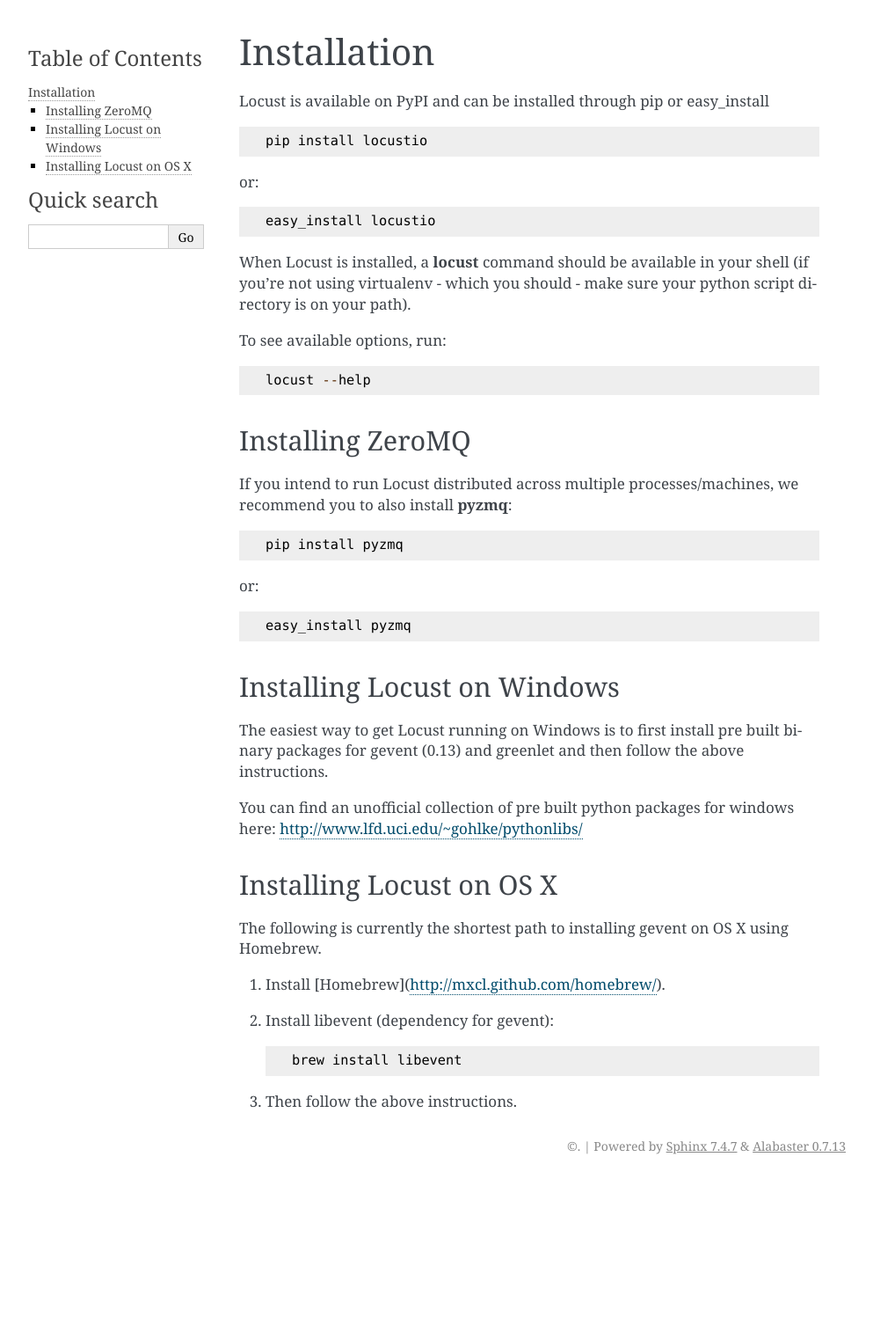
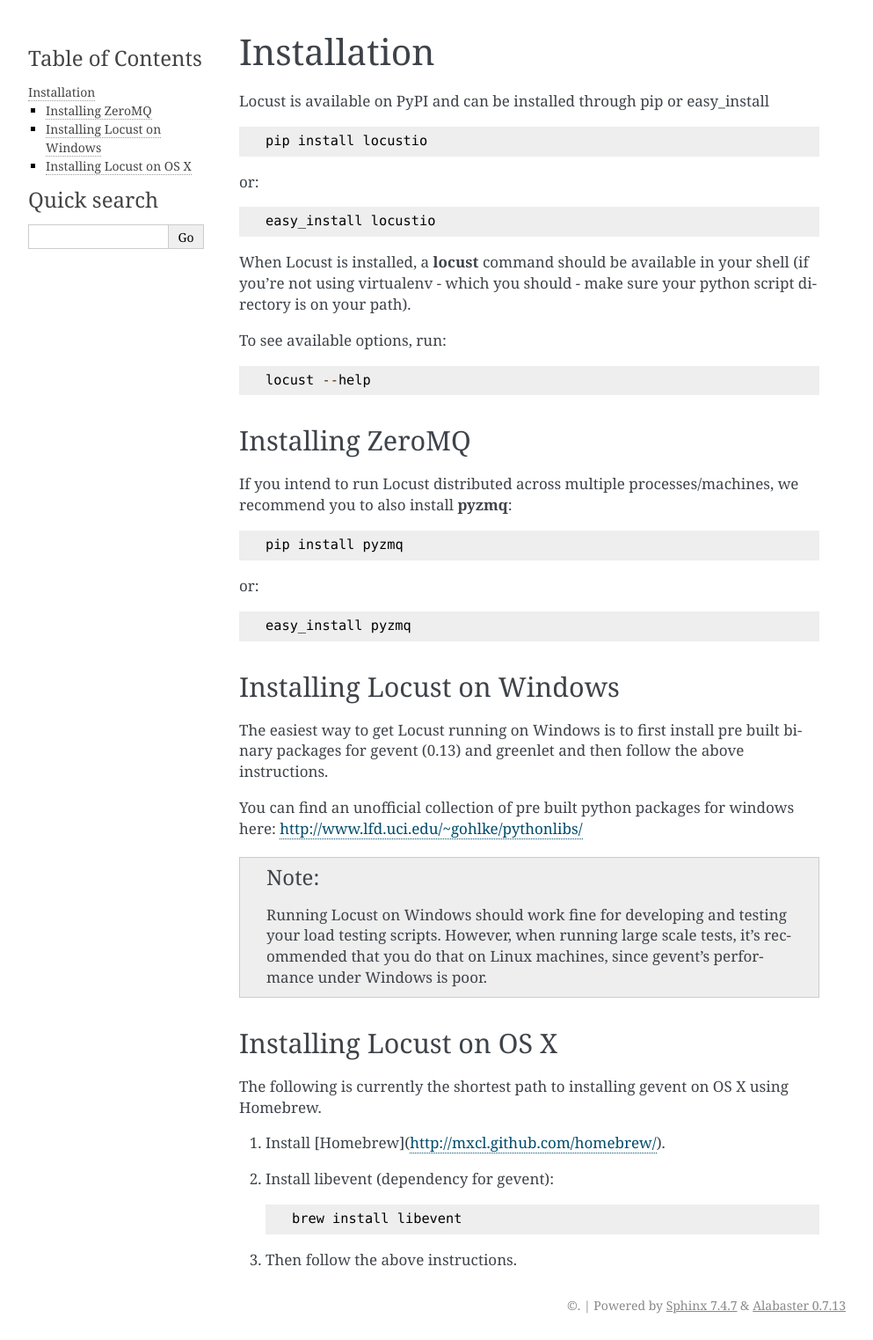
Before and after one commit to locustio/locust, a Sphinx documentation site: the page built from docs/installation.rst, in a window 1280 px wide. Shown: the whole page at 88% size, without its empty margins (148-1141 px from the left). Built offline with Sphinx 7.4.7, drawn with Linux system fonts in a browser that asks for light colours; before the commit the page ends 1342 px from its top, so only the background shows below that.

Commit message:
Added note about poor Windows+gevent performance

```diff
--- a/docs/installation.rst
+++ b/docs/installation.rst
@@ -40,6 +40,13 @@
 You can find an unofficial collection of pre built python packages for windows here:
 `http://www.lfd.uci.edu/~gohlke/pythonlibs/ <http://www.lfd.uci.edu/~gohlke/pythonlibs/>`_
 
+.. note::
+
+    Running Locust on Windows should work fine for developing and testing your load testing
+    scripts. However, when running large scale tests, it's recommended that you do that on
+    Linux machines, since gevent's performance under Windows is poor.
+
+
 Installing Locust on OS X
 ----------------------------
 
```
